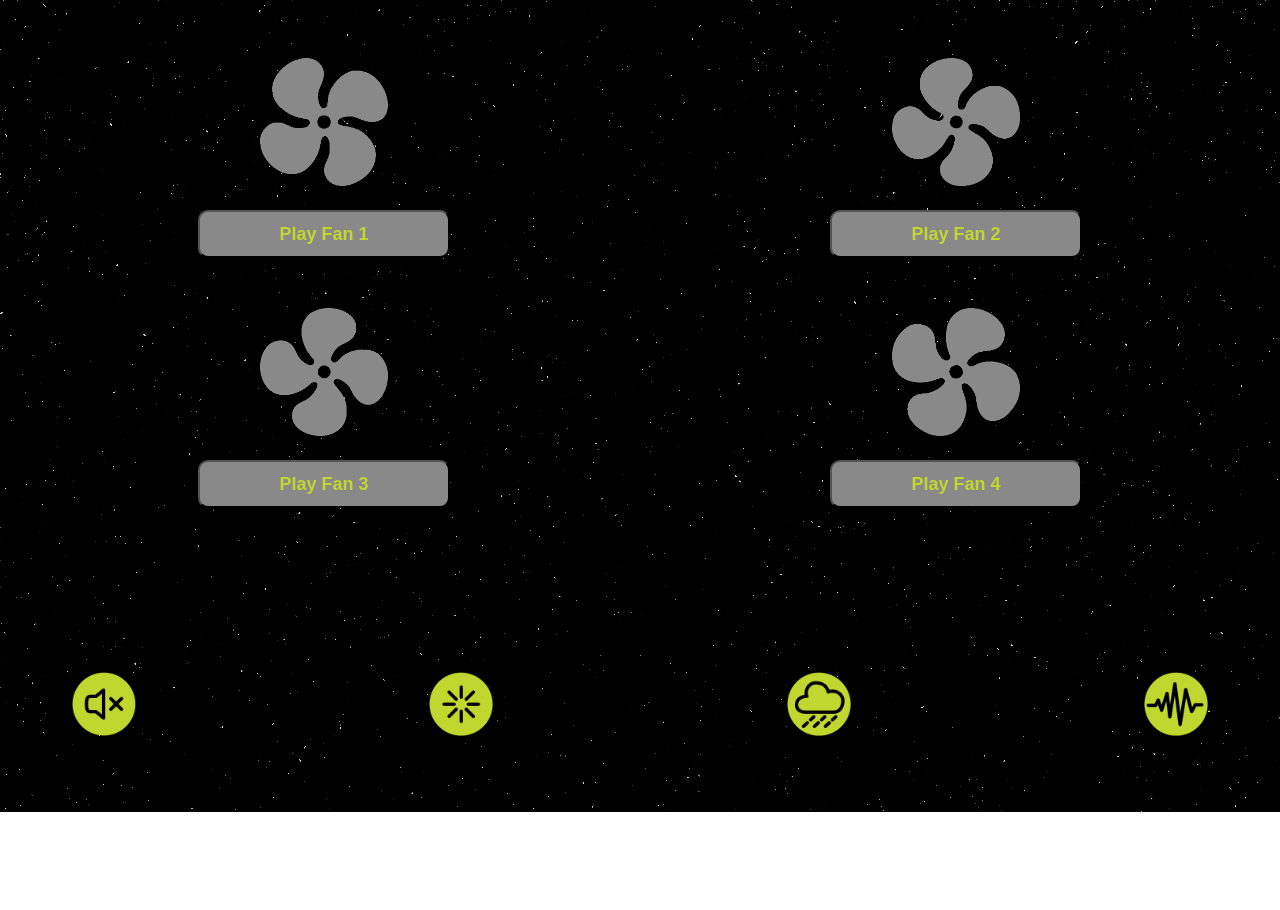
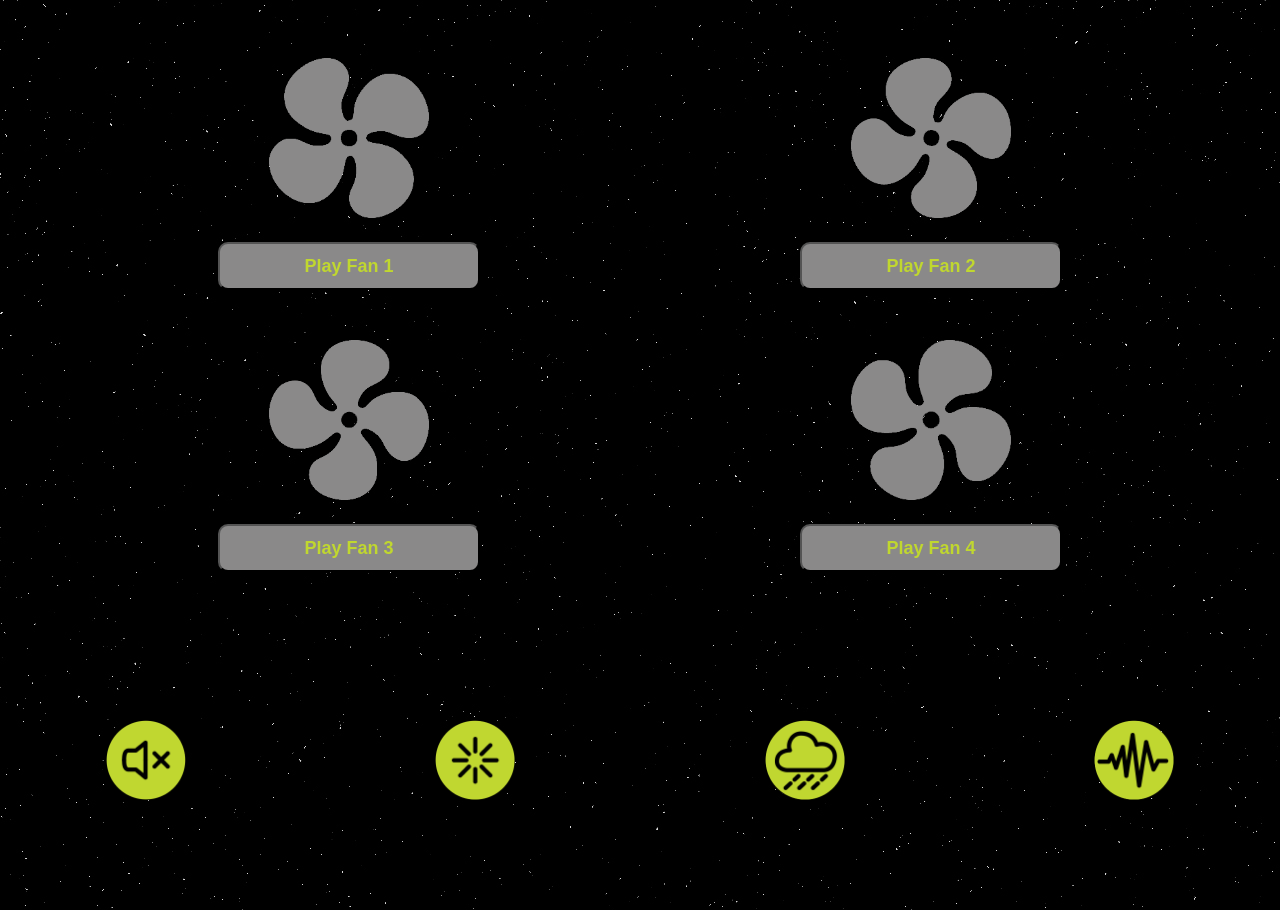
Before and after one commit to shanarussell/nite-fan-javascript, a plain HTML site: page index.html in a window 1280 px wide. Before the commit the page ends 812 px from the top, so only its background shows below. Drawn offline with Linux system fonts and the light colour scheme.

Commit message:
media queries

```diff
--- a/styles.css
+++ b/styles.css
@@ -61,16 +61,16 @@ body {
 }
 
 .fan-graphics {
-  height: 8rem;
+  height: 14rem;
 }
 
 .extras-graphics {
-  height: 4rem;
+  height: 8rem;
 }
 
 .extras-wrapper {
   display: flex;
-  padding: 4rem;
+  padding: 3rem;
   justify-content: space-between;
   margin-top: 50px;
 }
@@ -88,3 +88,102 @@ body {
     transform: rotate(-360deg);
   }
 }
+
+/* Extra small devices (phones, 600px and down) */
+@media only screen and (max-width: 600px) {
+  .fan-graphics {
+    height: 10rem;
+  }
+
+  .extras-graphics {
+    height: 5rem;
+  }
+
+  .fan-buttons {
+    width: 70%;
+  }
+}
+
+/* Small devices (portrait tablets and large phones, 600px and up) */
+@media only screen and (min-width: 600px) {
+  .fan-graphics {
+    height: 10rem;
+  }
+
+  .extras-graphics {
+    height: 5rem;
+  }
+
+  .fan-buttons {
+    width: 70%;
+  }
+}
+
+/* Medium devices (landscape tablets, 768px and up) */
+@media only screen and (min-width: 768px) {
+  .fan-graphics {
+    height: 10rem;
+  }
+
+  .extras-graphics {
+    height: 5rem;
+  }
+
+  .fan-buttons {
+    width: 70%;
+  }
+}
+
+/* Large devices (laptops/desktops, 992px and up) */
+@media only screen and (min-width: 992px) {
+  .fan-graphics {
+    height: 10rem;
+  }
+
+  .extras-graphics {
+    height: 5rem;
+  }
+
+  .fan-buttons {
+    width: 50%;
+  }
+}
+
+/* Extra large devices (large laptops and desktops, 1200px and up) */
+@media only screen and (min-width: 1200px) {
+  .fan-graphics {
+    height: 10rem;
+  }
+
+  .extras-graphics {
+    height: 5rem;
+  }
+
+  .fan-buttons {
+    width: 45%;
+  }
+
+  body{
+    padding: 50px;
+  }
+
+  /* even bigger */
+@media only screen and (min-width: 2000px) {
+  .fan-graphics {
+    height: 15rem;
+    padding-top: 10px;
+  }
+
+  .extras-graphics {
+    height: 5rem;
+    padding: 0 100px;
+  }
+
+  .fan-buttons {
+    width: 30%;
+  }
+
+  body{
+    padding: 50px;
+  }
+}
```
